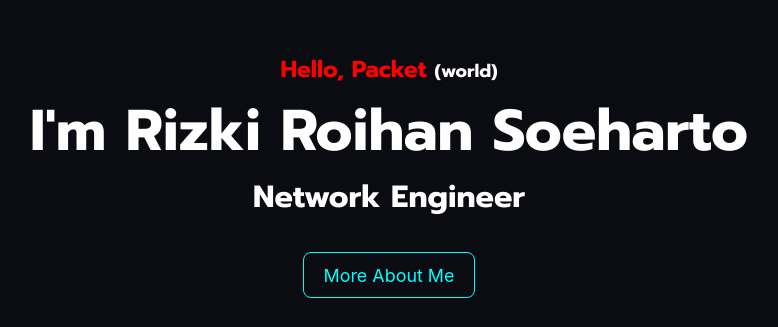
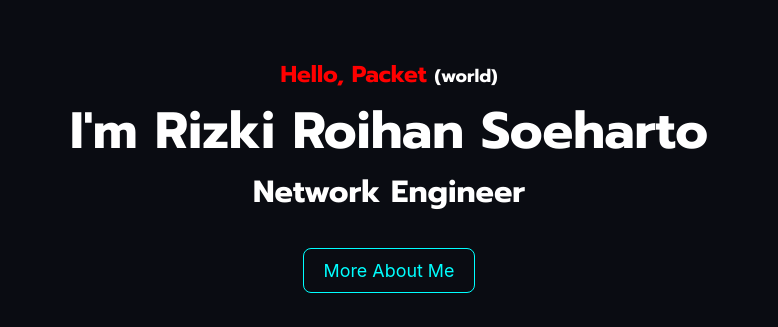
Before and after one commit to racrbmr/racrbmr.github.io, a plain HTML site: page index.html in a window 1280 px wide. Shown: the part 160-487 px from the top of the page, without its empty margins (251-1029 px from the left). Drawn offline with nearby package versions, Linux system fonts and the light colour scheme.

Commit message:
Update style.css

```diff
--- a/style.css
+++ b/style.css
@@ -25,7 +25,7 @@ body {
 }
 
 #name {
-    font-size: 4.5vmax;
+    font-size: 4vmax;
 }
 
 #status {
```
